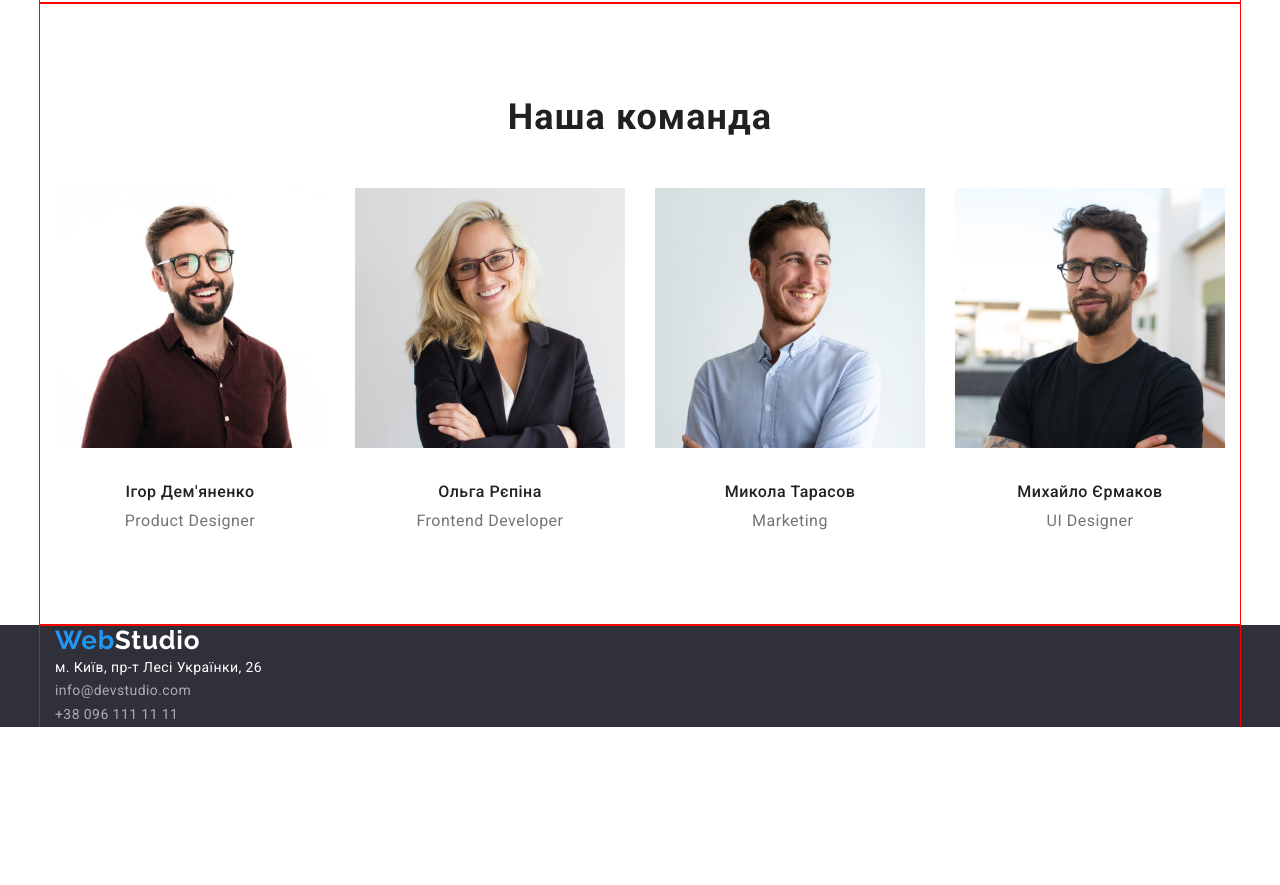
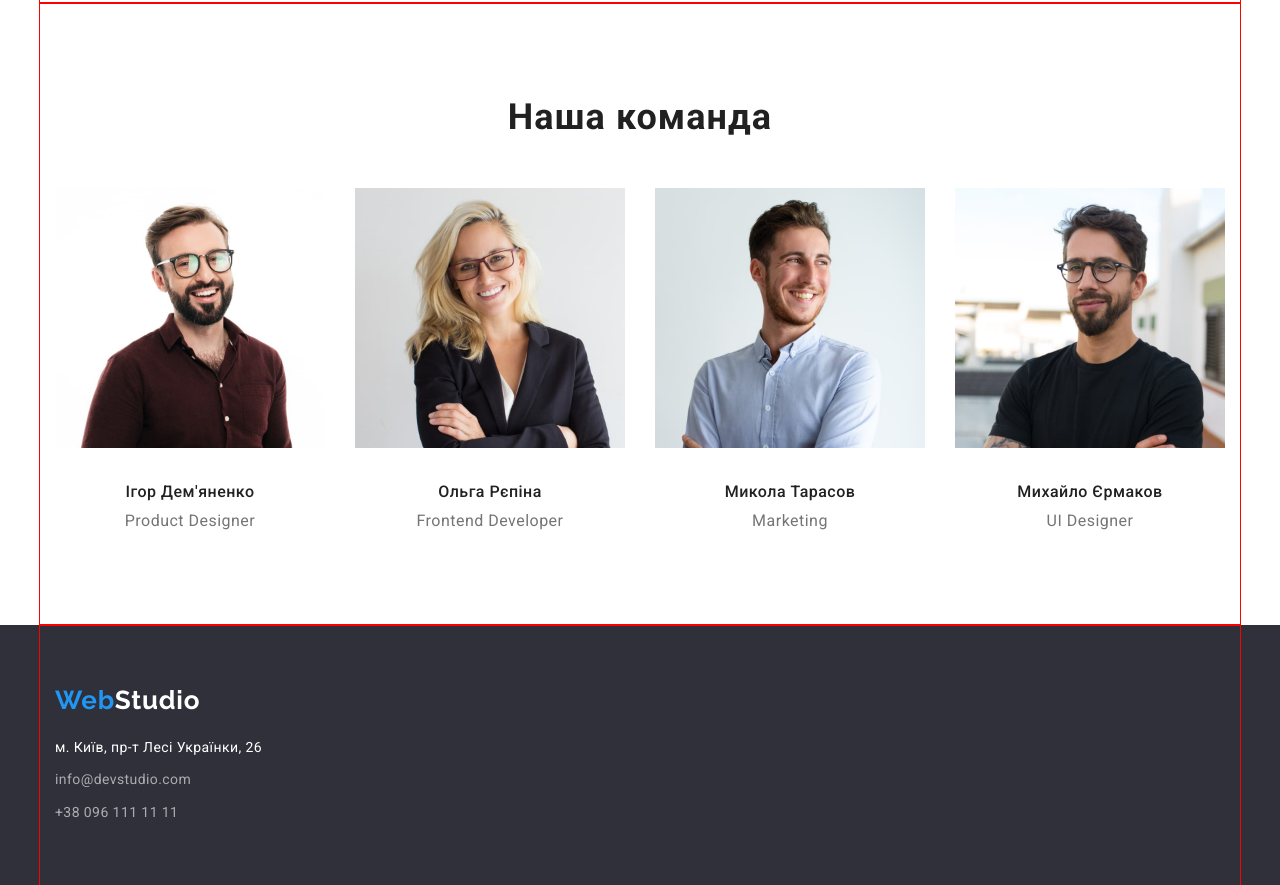
Before and after one commit to MarkovAndriy/goit-markup-hw-03, a plain HTML site: page index.html in a window 1280 px wide. Shown: the part 1391-2276 px from the top of the page. Before the commit the page ends 2118 px from the top, so only its background shows below. Drawn offline with nearby package versions, Linux system fonts and the light colour scheme.

Commit message:
Update styles.css

```diff
--- a/css/styles.css
+++ b/css/styles.css
@@ -180,11 +180,11 @@ h1,h2,h3,p {
 .team-list {
     display: flex;
     padding-bottom: 94px;
-    margin-left: -30px;
+    margin-right: -30px;
 }
 .team-list li {
     flex-basis: calc((100% - 30px) / 4);
-    margin-left: 30px;
+    margin-right: 30px;
     text-align: center;
 }
 
@@ -206,10 +206,16 @@ h1,h2,h3,p {
 }
 
 /* Футер */
+
+
 .footer {
+
     background: var(--background-footer-color);
 }
 .footer-logo {
+    padding-top: 60px;
+    margin-bottom: 20px;
+    display:inline-block;
     font-family: "Raleway";
     font-size: 26px;
     line-height: 31px;
@@ -217,6 +223,7 @@ h1,h2,h3,p {
     color: var(--white-colr);
     text-decoration: none;
 }
+
 .address-item {
     font-style: normal;
     font-size: 14px;
@@ -226,12 +233,18 @@ h1,h2,h3,p {
 
 }
 .address-map-link {
+    display: inline-block;
+    margin-bottom: 9px;
     color: var(--white-colr);
 }
 .address-mail-link {
+    display: inline-block;
+    margin-bottom: 9px;
     color:inherit;
 }
 .address-tel-link {
+    display: inline-block;
+    padding-bottom: 60px;
     color:inherit;
 }
           /* Сторінка Портфоліо */
```
